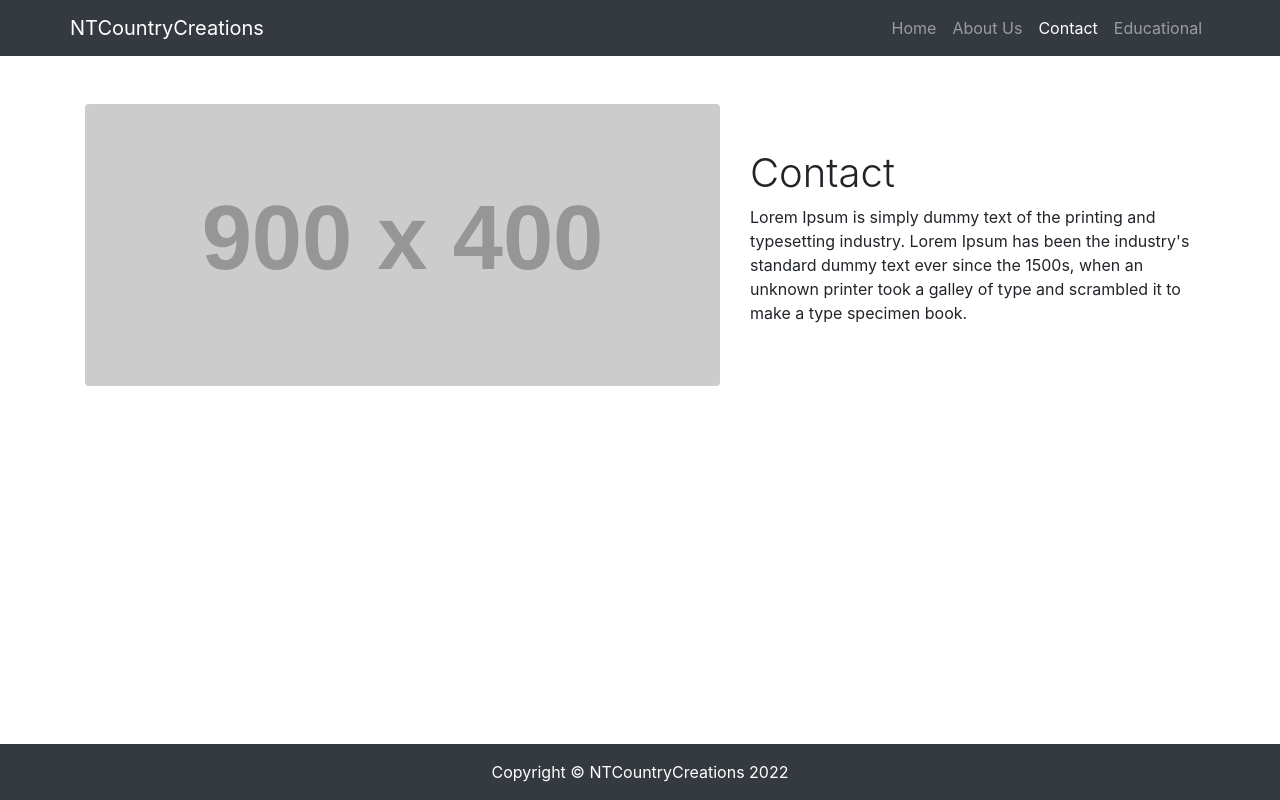
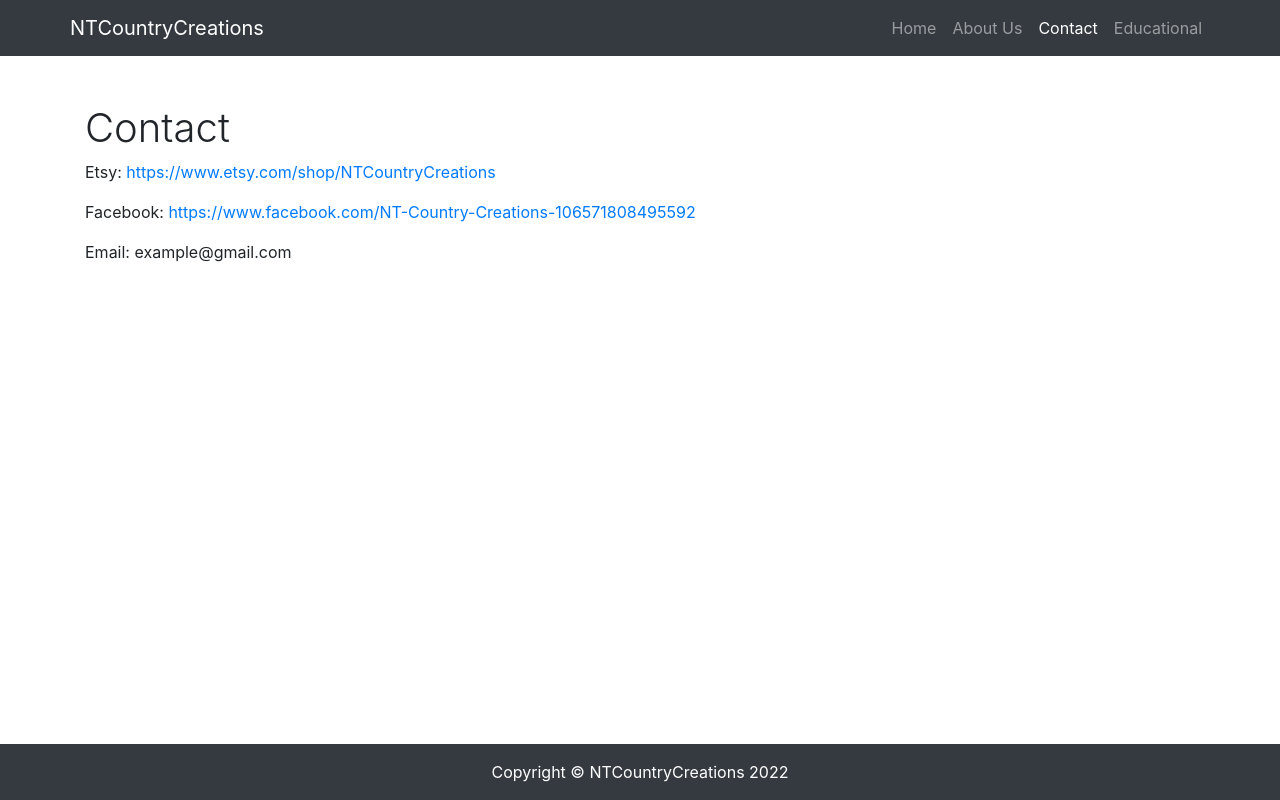
Before and after one commit to Gettgud/3dprint-frontend, a React (Create React App) app: page /contact in a window 1280 px wide. Built offline with nearby package versions, Linux system fonts and the light colour scheme.

Commit message:
Add some information to contact page

```diff
--- a/src/components/Contact.jsx
+++ b/src/components/Contact.jsx
@@ -5,21 +5,11 @@
     <div className="contact">
       <div className="container">
         <div className="row align-items-center my-5">
-          <div className="col-lg-7">
-            <img
-              className="img-fluid rounded mb-4 mb-lg-0"
-              src="http://placehold.it/900x400"
-              alt=""
-            />
-          </div>
-          <div className="col-lg-5">
+          <div className="col">
             <h1 className="font-weight-light">Contact</h1>
-            <p>
-              Lorem Ipsum is simply dummy text of the printing and typesetting
-              industry. Lorem Ipsum has been the industry's standard dummy text
-              ever since the 1500s, when an unknown printer took a galley of
-              type and scrambled it to make a type specimen book.
-            </p>
+            <p>Etsy: <a href="https://www.etsy.com/shop/NTCountryCreations">https://www.etsy.com/shop/NTCountryCreations</a></p>
+            <p>Facebook: <a href="https://www.facebook.com/NT-Country-Creations-106571808495592">https://www.facebook.com/NT-Country-Creations-106571808495592</a></p>
+            <p>Email: example@gmail.com</p>
           </div>
         </div>
       </div>
```
